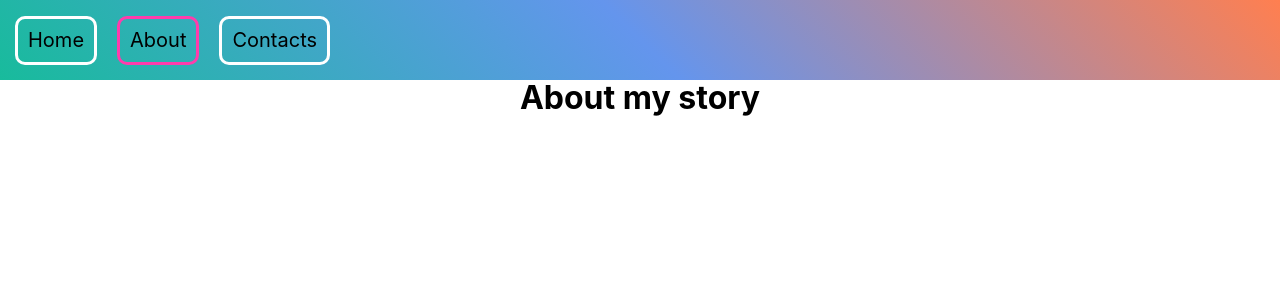
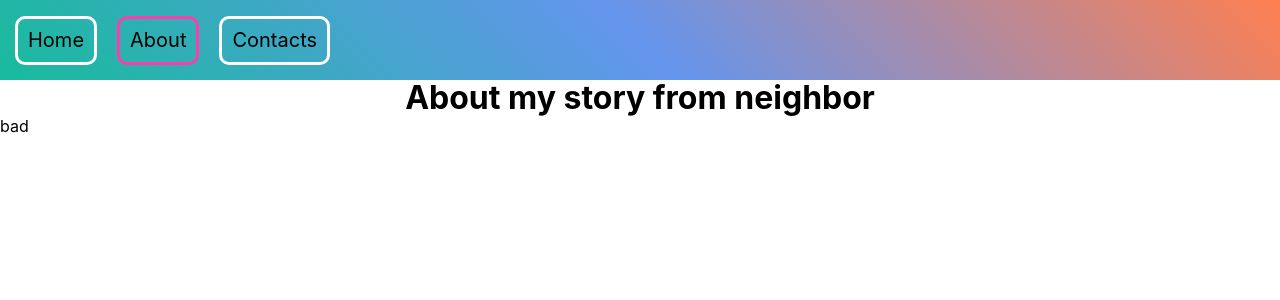
Before and after one commit to Vladislav-creator/Sample-app, a React (Create React App) app: page /sample-app/about in a window 1280 px wide. Shown: the top 300 px of the page. Built offline with nearby package versions, Linux system fonts and the light colour scheme.

Commit message:
neighbor bad

```diff
--- a/src/Pages/About/About.js
+++ b/src/Pages/About/About.js
@@ -2,7 +2,8 @@
 const About= () => {
     return(
         <div>
-            <h1>About my story</h1>
+            <h1>About my story from neighbor</h1>
+            <p>bad</p>
         </div>
     )
 };
```
